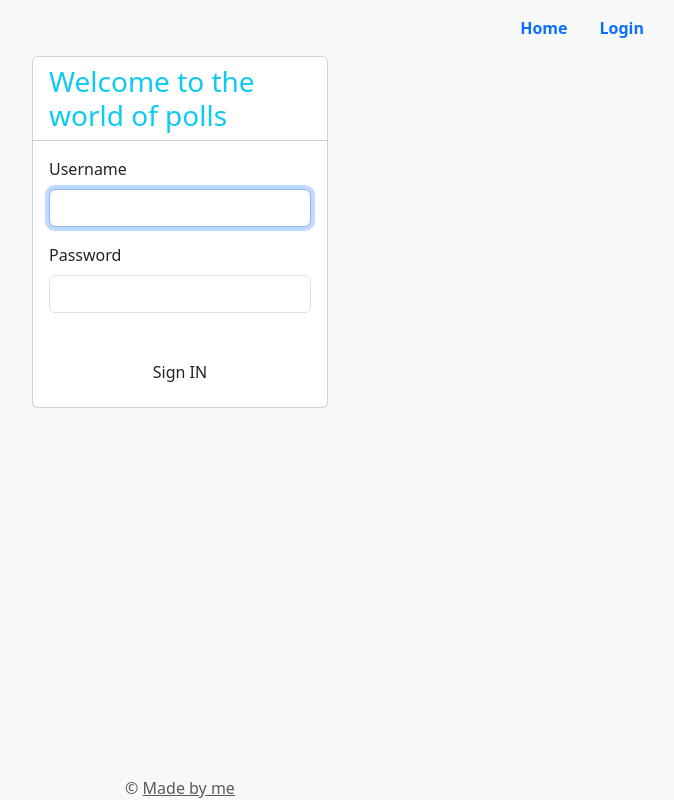
After one commit to mblazhko/mysite, a Django app: page /accounts/login/ in a window 1280 px wide. The commit adds this page. Shown: the whole page, without its empty margins (460-1134 px from the left). Run offline with Django 4.2, Linux system fonts and the light colour scheme; some libraries are stand-ins or nearby versions.

Commit message:
add a simple login/logout system

```diff
--- a/mysite/urls.py
+++ b/mysite/urls.py
@@ -14,6 +14,8 @@ Including another URLconf
     1. Import the include() function: from django.urls import include, path
     2. Add a URL to urlpatterns:  path('blog/', include('blog.urls'))
 """
+from django.conf import settings
+from django.conf.urls.static import static
 from django.contrib import admin
 from django.shortcuts import redirect
 from django.urls import path, include, reverse
@@ -21,6 +23,7 @@ from django.urls import path, include, reverse
 urlpatterns = [
     path("admin/", admin.site.urls),
     path("polls/", include("polls.urls")),
+    path("accounts/", include("django.contrib.auth.urls")),
     path("__debug__/", include("debug_toolbar.urls")),
     path("", lambda request: redirect(reverse("polls:index")), name='redirect'),
-]
+] + static(settings.STATIC_URL, document_root=settings.STATIC_ROOT)
--- a/polls/urls.py
+++ b/polls/urls.py
@@ -1,10 +1,9 @@
 from django.urls import path
-from django.views.decorators.cache import cache_page
 
 from . import views
 
 urlpatterns = [
-    path("", cache_page(60 * 10)(views.IndexView.as_view()), name="index"),
+    path("", views.IndexView.as_view(), name="index"),
     path("<int:pk>/", views.poll_detail, name="poll-detail"),
     path(
         "<int:pk>/results/", views.ResultsView.as_view(), name="poll-results"
--- a/polls/views.py
+++ b/polls/views.py
@@ -1,10 +1,10 @@
+from django.contrib.auth.decorators import login_required
 from django.core.cache import cache
 from django.db import models
 from django.http import HttpResponseRedirect, HttpResponse
 from django.shortcuts import render
 from django.urls import reverse
 from django.views import generic
-from django.views.decorators.cache import cache_page
 
 from polls.models import Choice, Poll, Answer
 
@@ -25,7 +25,7 @@ class IndexView(generic.ListView):
         return context
 
 
-@cache_page(timeout=60 * 10)
+@login_required
 def poll_detail(request, pk) -> HttpResponse:
     poll = Poll.objects.prefetch_related(
         "question_set__choice_set__answer_set"
--- /dev/null
+++ b/static/mysite/css/styles.css
@@ -0,0 +1,3 @@
+.asteriskField {
+    display: none;
+}
--- a/templates/base.html
+++ b/templates/base.html
@@ -1,3 +1,5 @@
+{% load static %}
+
 <!doctype html>
 <html lang="en">
 <head>
@@ -5,10 +7,15 @@
     <meta name="viewport"
           content="width=device-width, user-scalable=no, initial-scale=1.0, maximum-scale=1.0, minimum-scale=1.0">
     <meta http-equiv="X-UA-Compatible" content="ie=edge">
+    <link rel="stylesheet" href="{% static 'mysite/css/styles.css' %}">
     <link href="https://cdn.jsdelivr.net/npm/bootstrap@5.3.0-alpha3/dist/css/bootstrap.min.css" rel="stylesheet"
           integrity="sha384-KK94CHFLLe+nY2dmCWGMq91rCGa5gtU4mk92HdvYe+M/SXH301p5ILy+dN9+nJOZ" crossorigin="anonymous">
-    {% load static %}
     <title>{% block title %}{% endblock %}</title>
+    <style>
+        .asteriskField {
+            display: none;
+        }
+    </style>
 </head>
 <body class="bg-body-tertiary">
   <div class="container-fluid d-flex w-75 h-100 p-0 m-0 mx-auto flex-column">
--- a/templates/includes/header.html
+++ b/templates/includes/header.html
@@ -2,6 +2,11 @@
     <div>
         <nav class="nav nav-masthead justify-content-center float-md-end">
             <a class="nav-link fw-bold active text-end" aria-current="page" href="{% url 'polls:index' %}">Home</a>
+            {% if user.is_authenticated %}
+              <a class="nav-link fw-bold active text-end" aria-current="page" href="{% url 'logout' %}">Logout</a>
+            {% else %}
+              <a class="nav-link fw-bold active text-end" aria-current="page" href="{% url 'login' %}">Login</a>
+            {% endif %}
         </nav>
     </div>
 </header>
--- /dev/null
+++ b/templates/registration/login.html
@@ -0,0 +1,60 @@
+{% extends "base.html" %}
+{% load crispy_forms_filters %}
+
+{% block content %}
+
+  <main class="main-content  mt-0">
+    <section>
+      <div class="page-header min-vh-75">
+        <div class="container">
+          <div class="row">
+            <div class="col-xl-4 col-lg-5 col-md-6 d-flex flex-column mx-auto">
+              <div class="card card-plain mt-8">
+                <div class="card-header pb-0 text-left bg-transparent">
+                  <h3 class="font-weight-bolder text-info text-gradient">
+                    Welcome to the world of polls
+                  </h3>
+                </div>
+                <div class="card-body">
+
+                  <form role="form text-left" method="post" action="">
+
+                    {% csrf_token %}
+
+                    <div class="mb-3">
+                      {{ form.username|as_crispy_field }}
+                    </div>
+
+                    <div class="mb-3">
+                      {{ form.password|as_crispy_field }}
+                    </div>
+
+                    {% if form.errors %}
+                      <div class="alert alert-danger" role="alert">
+                        {{ form.non_field_errors }}
+                      </div>
+                      {% for field in form %}
+                        {% for error in field.errors %}
+                          <div class="alert alert-danger" role="alert">
+                            {{ error }}
+                          </div>
+                        {% endfor %}
+                      {% endfor %}
+                    {% endif %}
+
+                    <div class="text-center">
+                      <button type="submit" name="login" class="btn bg-gradient-info w-100 mt-4 mb-0">Sign IN</button>
+                    </div>
+
+                  </form>
+
+                </div>
+              </div>
+            </div>
+          </div>
+        </div>
+      </div>
+    </section>
+  </main>
+
+{% endblock %}
```
Also changed, not shown: mysite/settings.py (+10 -1 lines), templates/registration/logged_out.html (added, +7 -0 lines), static/mysite/css/normalize.css (renamed from static/css/normalize.css).
